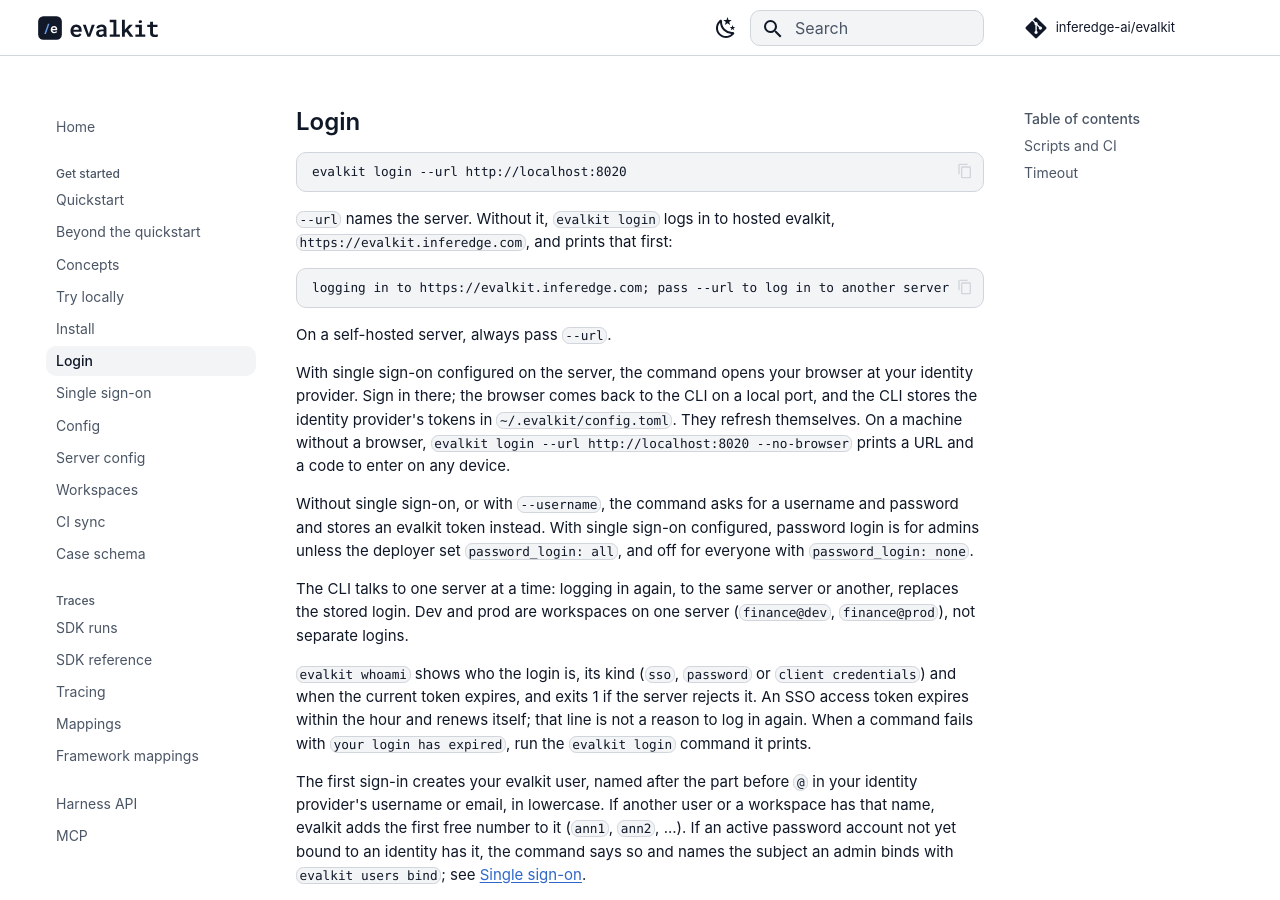
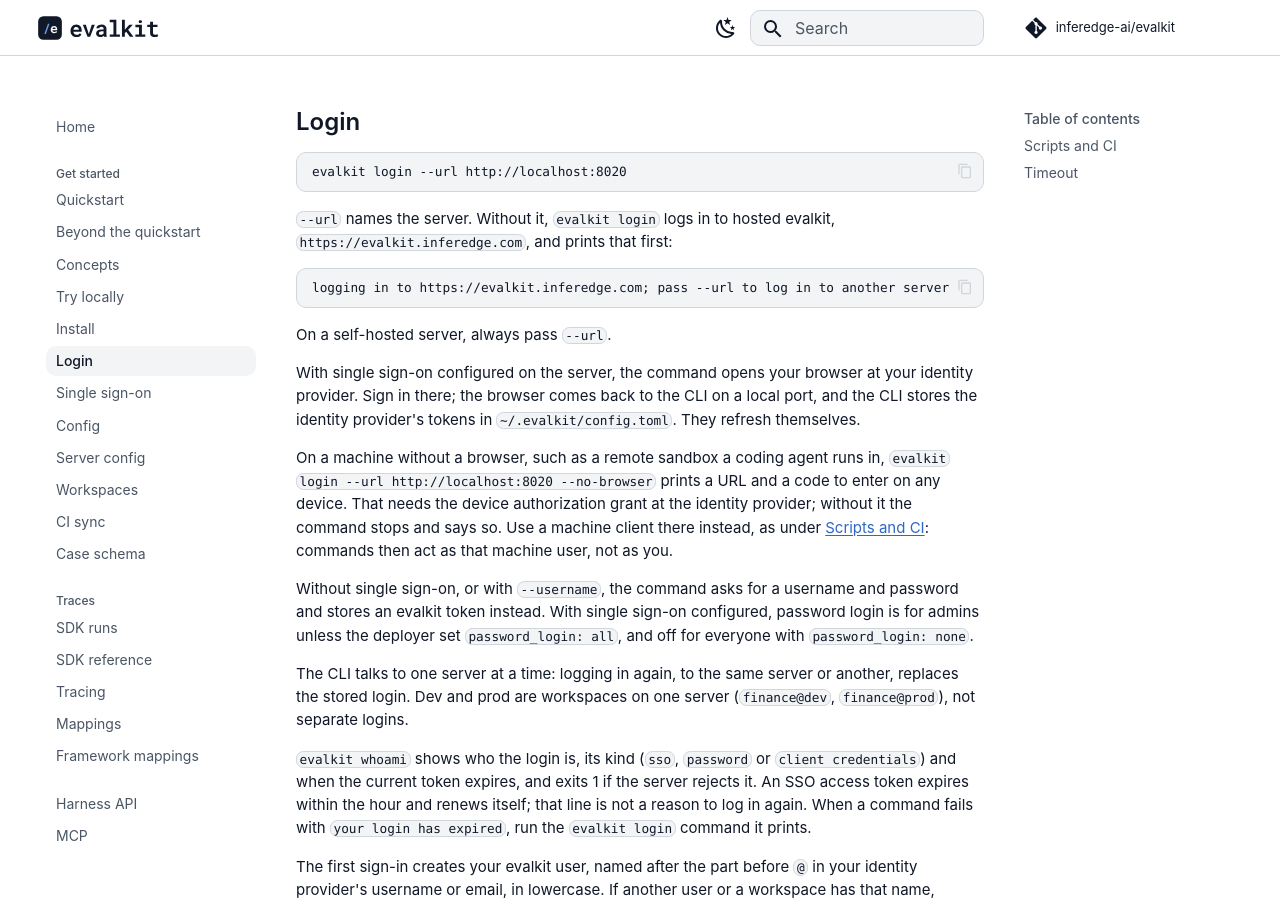
Before and after one commit to inferedge-ai/evalkit, an MkDocs documentation site: the page built from docs/user/login.md, in a window 1280 px wide and 900 px high. Built offline with MkDocs 1.6.1 and Material for MkDocs 9.7.7, drawn with Linux system fonts in a browser that asks for light colours; comment, search, counter and statistics services are not loaded; the version menu is left out.

Commit message:
Point agents with no browser at a machine client when the IdP has no device grant
Co-Authored-By: Claude Opus 5.5 <noreply@anthropic.com>

```diff
--- a/docs/user/login.md
+++ b/docs/user/login.md
@@ -16,9 +16,14 @@ On a self-hosted server, always pass `--url`.
 With single sign-on configured on the server, the command opens your browser
 at your identity provider. Sign in there; the browser comes back to the CLI
 on a local port, and the CLI stores the identity provider's tokens in
-`~/.evalkit/config.toml`. They refresh themselves. On a machine without a
-browser, `evalkit login --url {{origin}} --no-browser` prints a URL and a code
-to enter on any device.
+`~/.evalkit/config.toml`. They refresh themselves.
+
+On a machine without a browser, such as a remote sandbox a coding agent runs
+in, `evalkit login --url {{origin}} --no-browser` prints a URL and a code to
+enter on any device. That needs the device authorization grant at the
+identity provider; without it the command stops and says so. Use a machine
+client there instead, as under [Scripts and CI](#scripts-and-ci): commands
+then act as that machine user, not as you.
 
 Without single sign-on, or with `--username`, the command asks for a username
 and password and stores an evalkit token instead. With single sign-on
```
Also changed, not shown: CHANGELOG.md (+6 -0 lines), skills/evalkit-usage/SKILL.md (+3 -1 lines), skills/getting-started/SKILL.md (+9 -1 lines), 2 other files.
